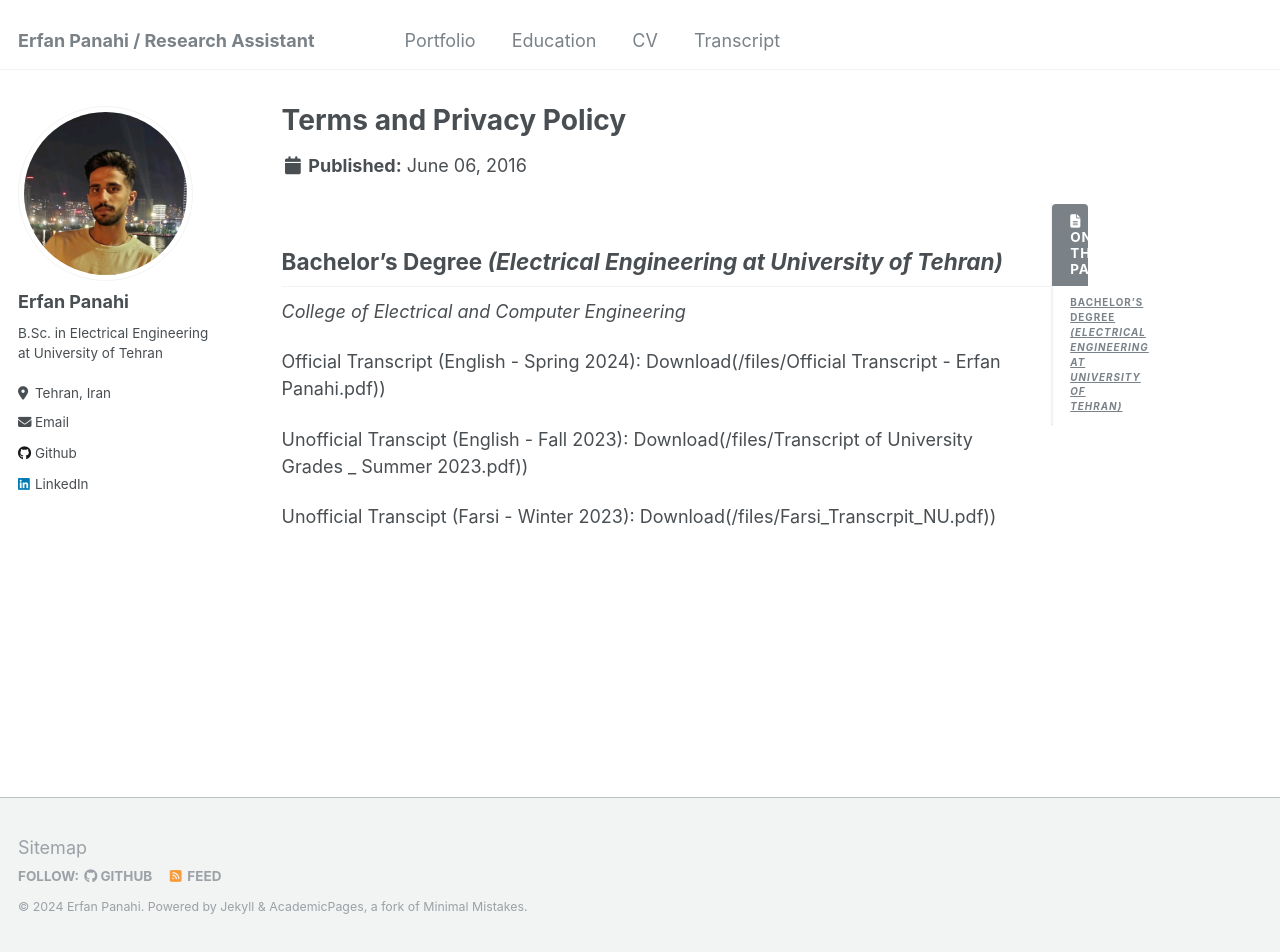
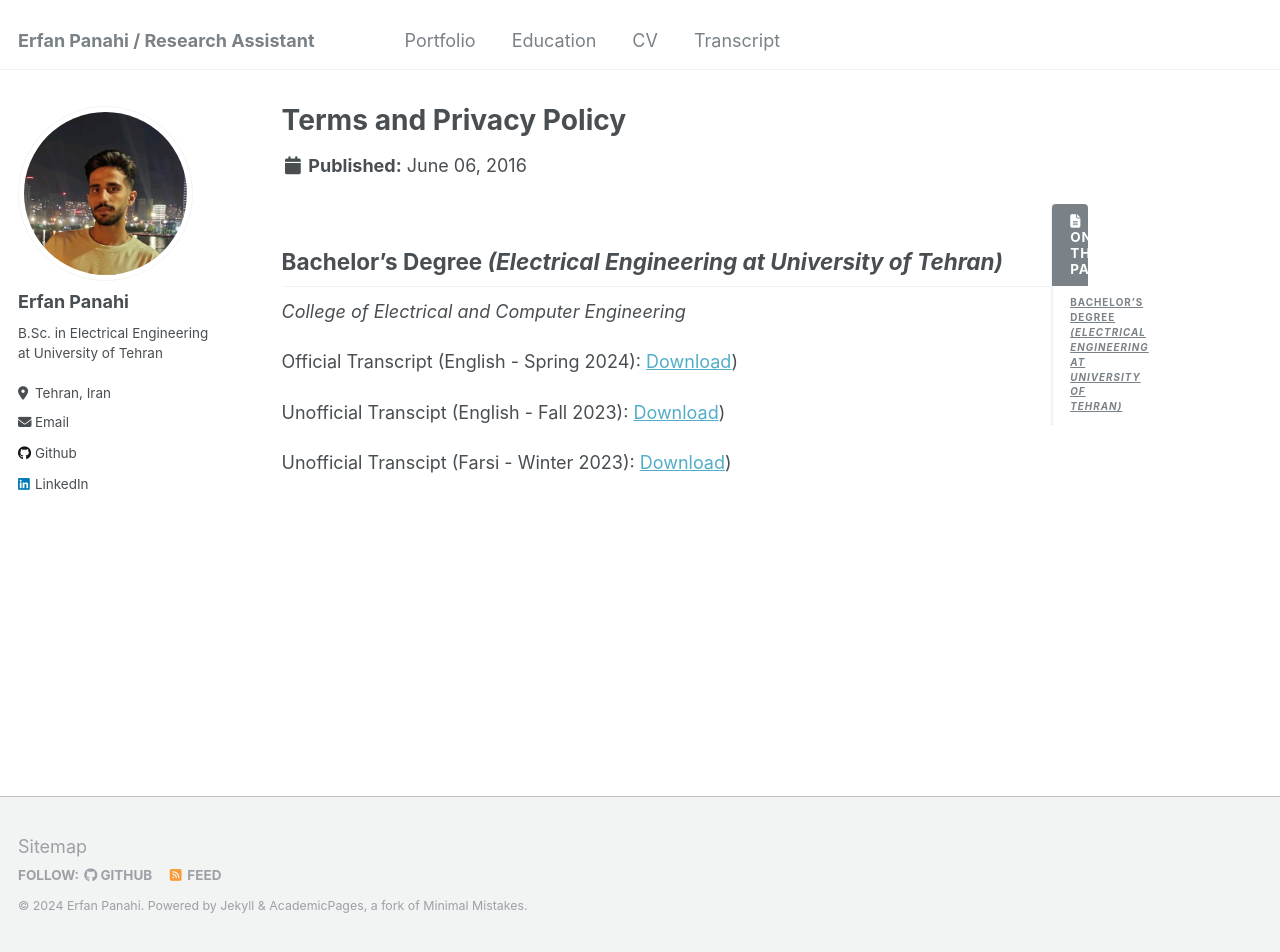
Before and after one commit to ErfanPanahi/ErfanPanahi.github.io, a Jekyll site: the page built from _pages/transcript.md, in a window 1280 px wide and 952 px high. Built offline with Jekyll 4.4.1, drawn with Linux system fonts in a browser that asks for light colours.

Commit message:
Update transcript.md

```diff
--- a/_pages/transcript.md
+++ b/_pages/transcript.md
@@ -11,8 +11,8 @@ modified: 2016-06-06
 
 *College of Electrical and Computer Engineering*
 
-Official Transcript (English - Spring 2024): Download(/files/Official Transcript - Erfan Panahi.pdf))
+Official Transcript (English - Spring 2024): [Download](/files/Official Transcript - Erfan Panahi.pdf))
 
-Unofficial Transcipt (English - Fall 2023): Download(/files/Transcript of University Grades _ Summer 2023.pdf))
+Unofficial Transcipt (English - Fall 2023): [Download](/files/Transcript of University Grades _ Summer 2023.pdf))
 
-Unofficial Transcipt (Farsi - Winter 2023): Download(/files/Farsi_Transcrpit_NU.pdf))
+Unofficial Transcipt (Farsi - Winter 2023): [Download](/files/Farsi_Transcrpit_NU.pdf))
```
